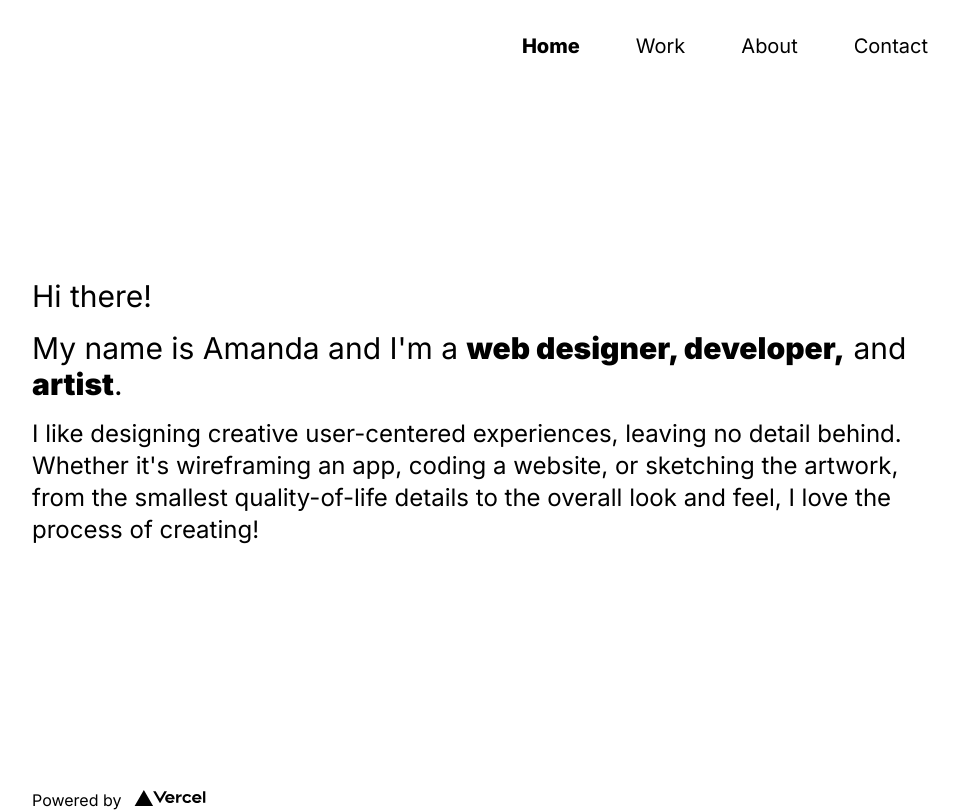
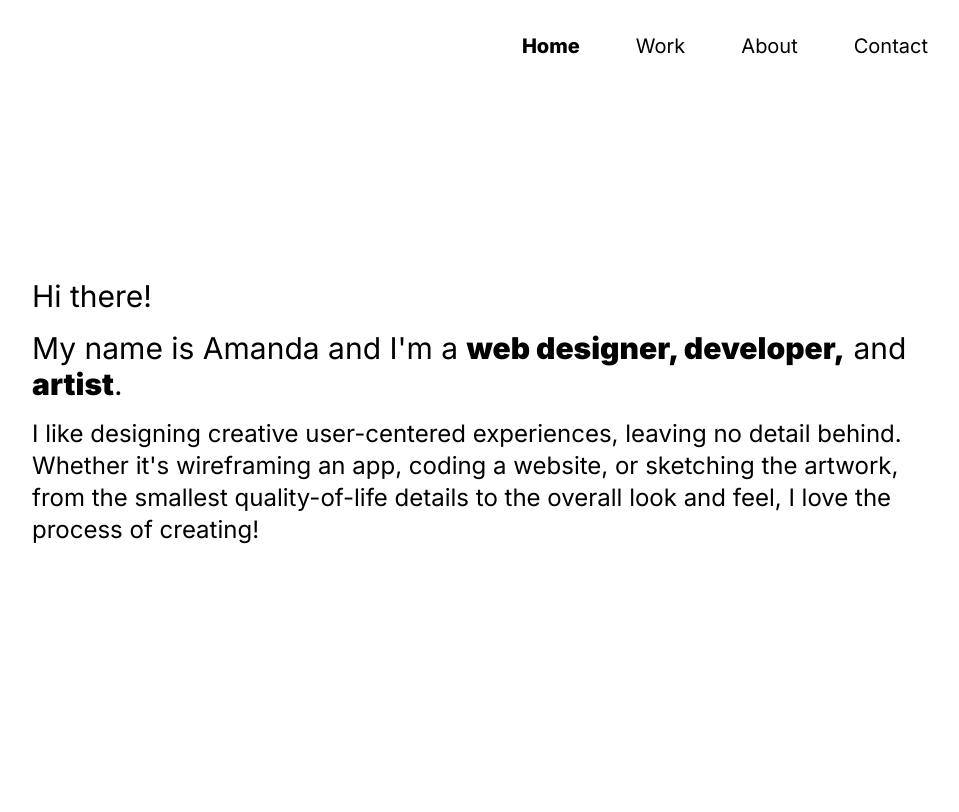
Before and after one commit to aescaba/portfolio, a Next.js app: page / in a window 1280 px wide. Shown: the whole page, without its empty margins (160-1119 px from the left). Built offline with nearby package versions, Linux system fonts and the light colour scheme.

Commit message:
hide footer

```diff
--- a/components/layout.js
+++ b/components/layout.js
@@ -21,7 +21,7 @@ export default function Layout({ children }) {
                     {children}
                 </main>
             </div>
-            <div class="mt-14">
+            <div class="mt-14 hidden">
                 <Footer/>
             </div>
         </div>
```
